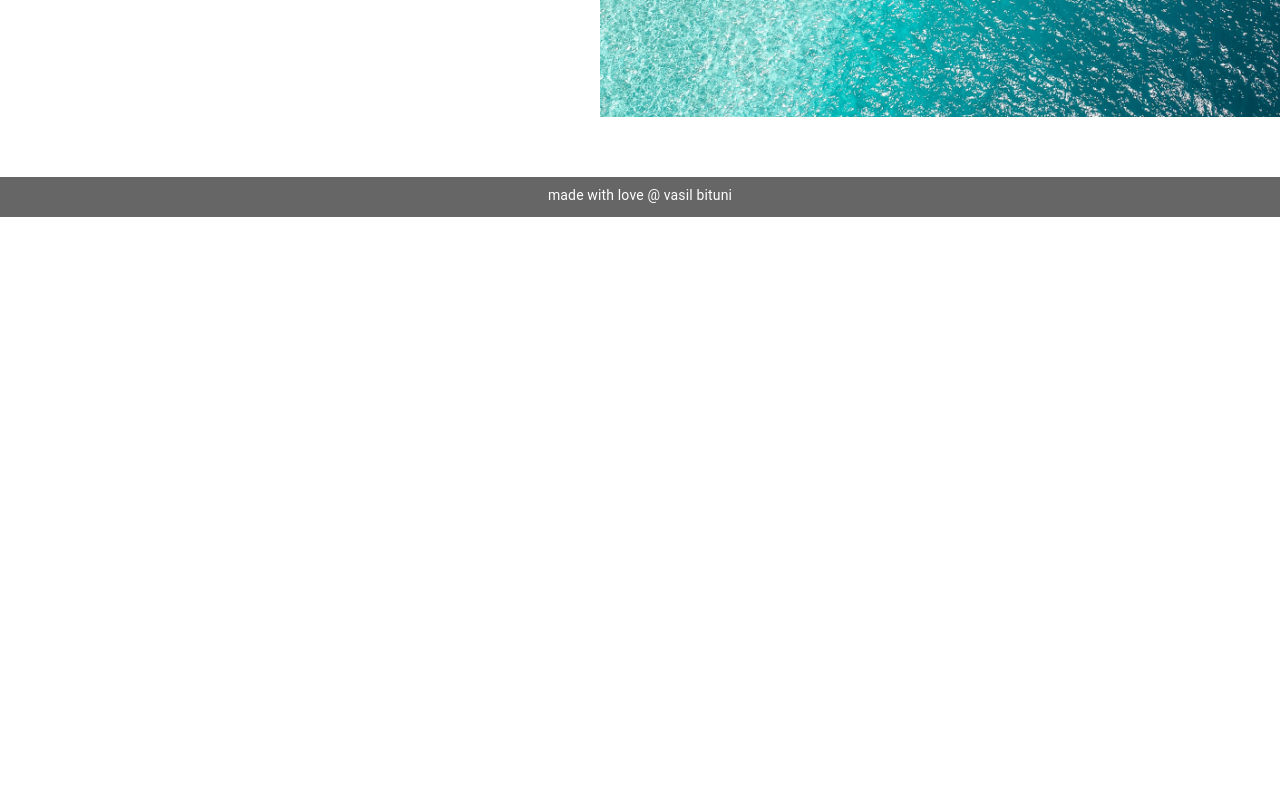
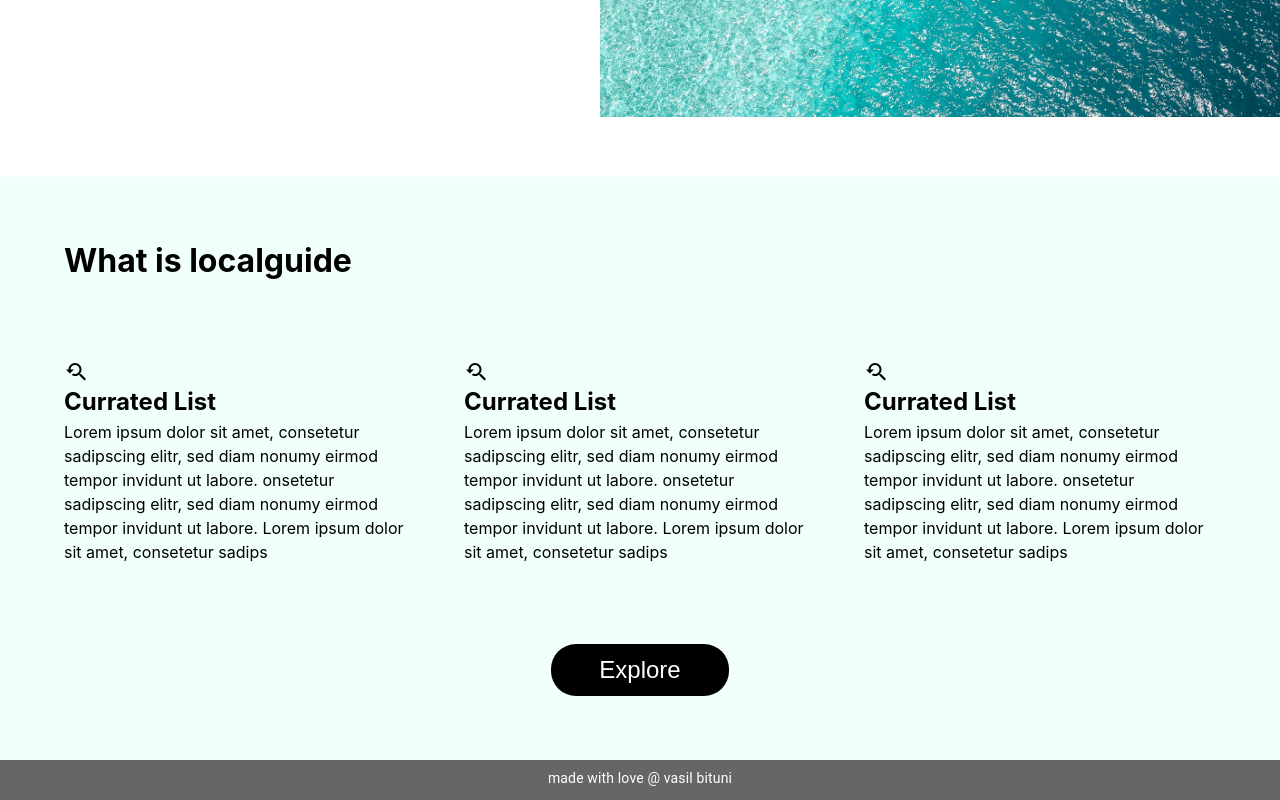
Before and after one commit to vbit27/local-guide, a React (Create React App) app: page / in a window 1280 px wide. Shown: the part 623-1423 px from the top of the page. Before the commit the page ends 840 px from the top, so only its background shows below. Built offline with nearby package versions, Linux system fonts and the light colour scheme.

Commit message:
Add about section

```diff
--- /dev/null
+++ b/src/Home/AboutSection.module.css
@@ -0,0 +1,34 @@
+.container {
+  background-color: #f0fffc;
+  display: flex;
+  justify-content: center;
+  align-items: center;
+  height: fit-content;
+  padding: 4rem;
+}
+
+.grid {
+  display: grid;
+  gap: 5rem;
+  height: fit-content;
+}
+
+.firstContainer {
+  display: flex;
+}
+
+.secondContainer {
+  display: grid;
+  gap: 3rem;
+  grid-template-columns: repeat(auto-fit, minmax(350px, 1fr));
+}
+
+.thirdContainer {
+  margin: 0 auto;
+}
+
+.itemContainer {
+  display: grid;
+  line-height: 1.5;
+  height: fit-content;
+}
--- /dev/null
+++ b/src/Home/AboutSection.tsx
@@ -0,0 +1,56 @@
+import clsx from 'clsx';
+import React from 'react';
+import classes from './AboutSection.module.css';
+import YoutubeSearchedForIcon from '@mui/icons-material/YoutubeSearchedFor';
+import Button from '../shared/Button';
+
+const AboutSection: React.FC = () => {
+  return (
+    <>
+      <div className={classes.container}>
+        <div className={classes.grid}>
+          <div className={clsx(classes.firstContainer)}>
+            <h1>What is localguide</h1>
+          </div>
+          <div className={clsx(classes.secondContainer)}>
+            <div className={clsx(classes.itemContainer)}>
+              <YoutubeSearchedForIcon />
+              <h2>Currated List</h2>
+              <p>
+                Lorem ipsum dolor sit amet, consetetur sadipscing elitr, sed
+                diam nonumy eirmod tempor invidunt ut labore. onsetetur
+                sadipscing elitr, sed diam nonumy eirmod tempor invidunt ut
+                labore. Lorem ipsum dolor sit amet, consetetur sadips
+              </p>
+            </div>
+            <div className={clsx(classes.itemContainer)}>
+              <YoutubeSearchedForIcon />
+              <h2>Currated List</h2>
+              <p>
+                Lorem ipsum dolor sit amet, consetetur sadipscing elitr, sed
+                diam nonumy eirmod tempor invidunt ut labore. onsetetur
+                sadipscing elitr, sed diam nonumy eirmod tempor invidunt ut
+                labore. Lorem ipsum dolor sit amet, consetetur sadips
+              </p>
+            </div>
+            <div className={clsx(classes.itemContainer)}>
+              <YoutubeSearchedForIcon />
+              <h2>Currated List</h2>
+              <p>
+                Lorem ipsum dolor sit amet, consetetur sadipscing elitr, sed
+                diam nonumy eirmod tempor invidunt ut labore. onsetetur
+                sadipscing elitr, sed diam nonumy eirmod tempor invidunt ut
+                labore. Lorem ipsum dolor sit amet, consetetur sadips
+              </p>
+            </div>
+          </div>
+          <div className={clsx(classes.thirdContainer)}>
+            <Button buttonStyle={'btn--main'}>Explore</Button>
+          </div>
+        </div>
+      </div>
+    </>
+  );
+};
+
+export default AboutSection;
--- a/src/Home/Home.tsx
+++ b/src/Home/Home.tsx
@@ -1,12 +1,15 @@
 import classes from './Home.module.css';
-import { Box, Button, Grid, Paper, Typography } from '@mui/material';
+import { Box, Grid, Paper, Typography } from '@mui/material';
 import React from 'react';
-import FullScreen from './FullScreen';
+import HeroSection from './HeroSection';
+import AboutSection from './AboutSection';
+import Button from '../shared/Button';
 
 const Home: React.FC = () => {
   return (
     <>
-      <FullScreen />
+      <HeroSection />
+      <AboutSection />
     </>
   );
 };
```
Also changed, not shown: src/Home/HeroSection.tsx (renamed from src/Home/FullScreen.tsx, +4 -4 lines), src/Home/HeroSection.module.css (renamed from src/Home/FullScreen.module.css).
